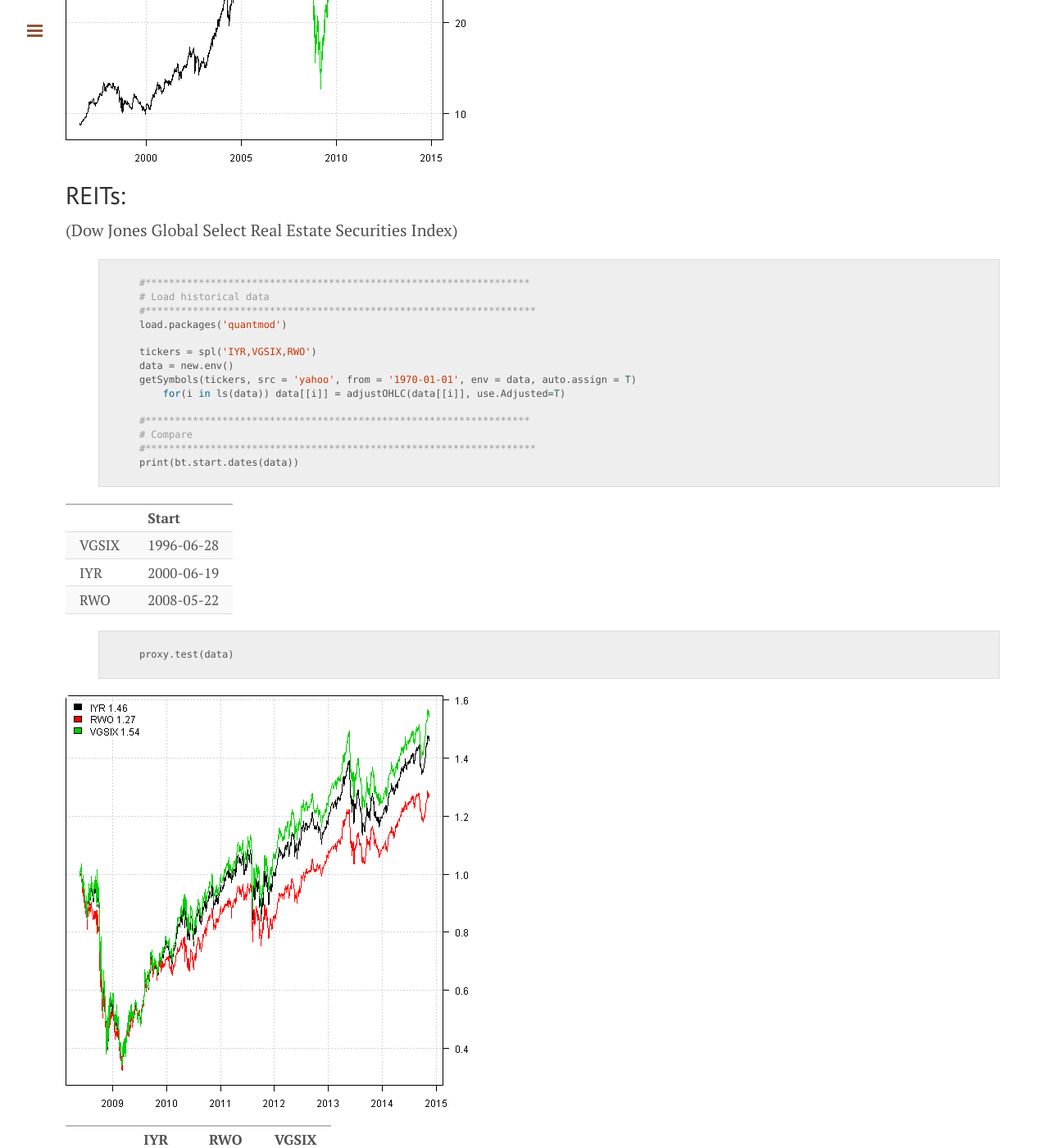
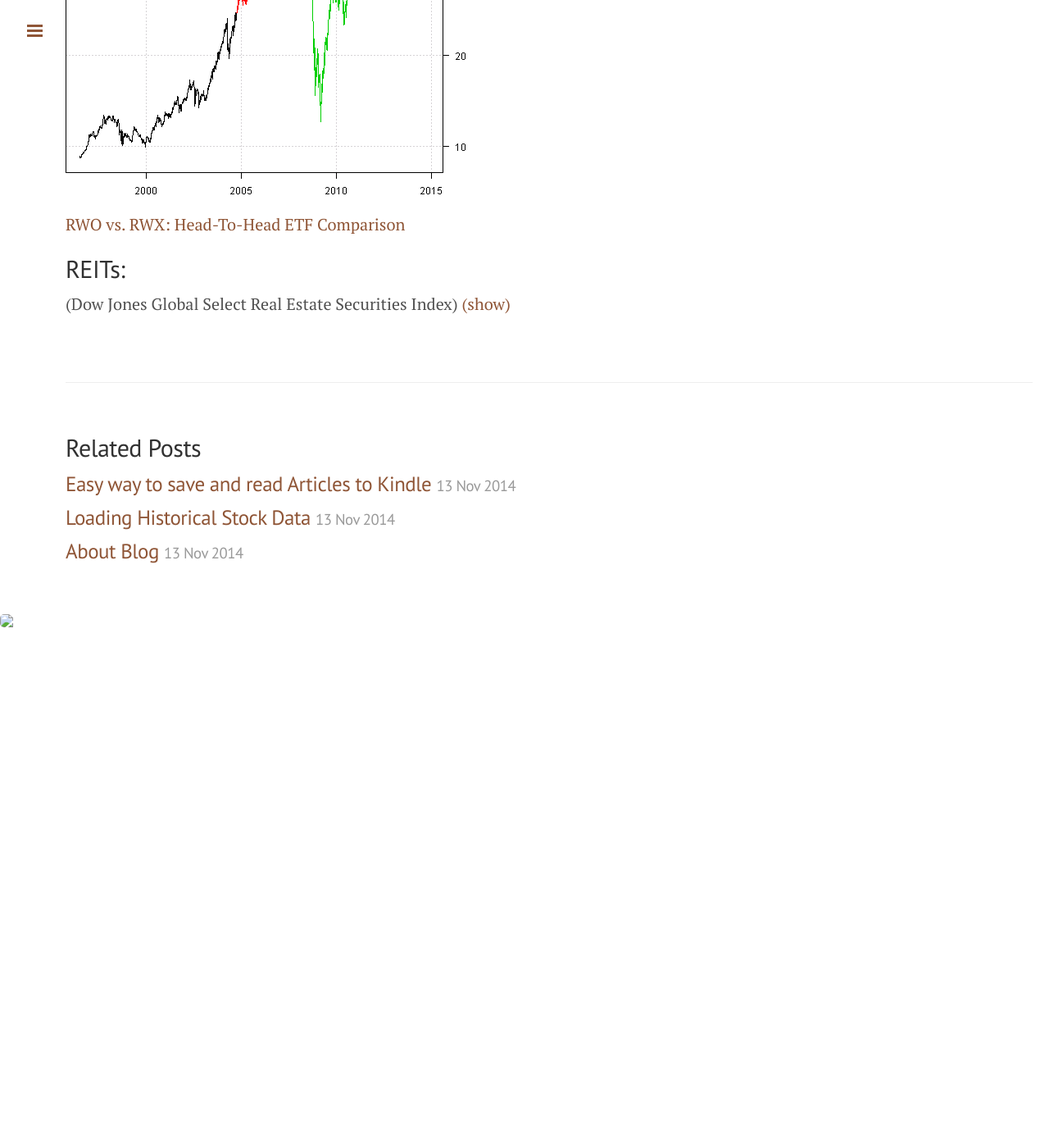
Before and after one commit to CCFlynn/systematicinvestor.github.io, a Jekyll site: the page built from _posts/2014-11-14-Data-Proxy.md, in a window 1280 px wide and 1400 px high, scrolled down 7634 px. Shown: the whole window at 82% size. Built offline with Jekyll 4.4.1, drawn with Linux system fonts in a browser that asks for light colours; after the commit the page ends 8419 px from its top, so only the background shows below that; some of the changed text lies outside the part shown.

Commit message:
updates
Signed-off-by: systematicinvestor <thesystematicinvestor@gmail.com>

```diff
--- a/_layouts/default.html
+++ b/_layouts/default.html
@@ -48,11 +48,26 @@
 
           if(!checkbox.checked ||
              sidebar.contains(target) ||
-             (target === checkbox || target === toggle)) return;
+             (target === checkbox || target === toggle)) {
+
+             if(target.className === "acollapse") {
+              var collapse = target.parentNode.nextSibling.nextSibling;
+              if(collapse.style.display === "none") {
+                collapse.style.display = "block";
+                target.innerHTML = "(hide)";
+              } else {
+                collapse.style.display = "none";
+                target.innerHTML = "(show)";
+              }
+             }
+
+             return;
+             }
 
           checkbox.checked = false;
         }, false);
 
+        // open links in a new window
         var links = document.links;
 
         for (var i = 0, linksLength = links.length; i < linksLength; i++) {
@@ -62,5 +77,8 @@
         }
       })(document);
     </script>
+
+    <img src="https://ga-beacon.appspot.com/UA-56760514-1/systematicinvestor/{{ page.title }}?pixel">
+
   </body>
 </html>
--- a/_layouts/post.html
+++ b/_layouts/post.html
@@ -14,7 +14,7 @@ layout: default
     {% for post in site.related_posts limit:3 %}
       <li>
         <h3>
-          <a href="{{ site.baseurl }}{{ post.url }}">
+          <a href="{{ post.url }}">
             {{ post.title }}
             <small>{{ post.date | date_to_string }}</small>
           </a>
--- a/_posts/2014-11-14-Data-Proxy.md
+++ b/_posts/2014-11-14-Data-Proxy.md
@@ -31,11 +31,13 @@ source('post.fn.r')
 source('../ds.r')
 {% endhighlight %}
 
-
+<!-- open collapse div, http://stackoverflow.com/questions/15917463/embedding-markdown-in-jekyll-html -->
 
 Commodities:
 ----
+<a href="#self" class="acollapse">(hide)</a>
 
+<div markdown="1">
 
 {% highlight r %}
     #*****************************************************************
@@ -127,13 +129,14 @@ Quick glance at historical time series does not show anything abnormal between P
 {% endhighlight %}
 
 ![plot of chunk plot-8](/public/images/2014-11-14-Data-Proxy/plot-8-1.png)
-
-
-
+</div>
 
 REITs:
 ----
 (Dow Jones Global **ex-U.S.** Real Estate Securities Index)
+<a href="#self" class="acollapse">(hide)</a>
+
+<div markdown="1">
 
 
 {% highlight r %}
@@ -205,15 +208,16 @@ REITs:
 {% endhighlight %}
 
 ![plot of chunk plot-9](/public/images/2014-11-14-Data-Proxy/plot-9-4.png)
-
-
+</div>
+[RWO vs. RWX: Head-To-Head ETF Comparison](http://etfdb.com/tool/etf-comparison/RWO-RWX/)
 
 
 REITs:
 ----
 (Dow Jones Global Select Real Estate Securities Index)
+<a href="#self" class="acollapse">(show)</a>
 
-
+<div markdown="1" style="display:none;">
 
 {% highlight r %}
     #*****************************************************************
@@ -284,3 +288,4 @@ REITs:
 {% endhighlight %}
 
 ![plot of chunk plot-10](/public/images/2014-11-14-Data-Proxy/plot-10-4.png)
+</div>
```
